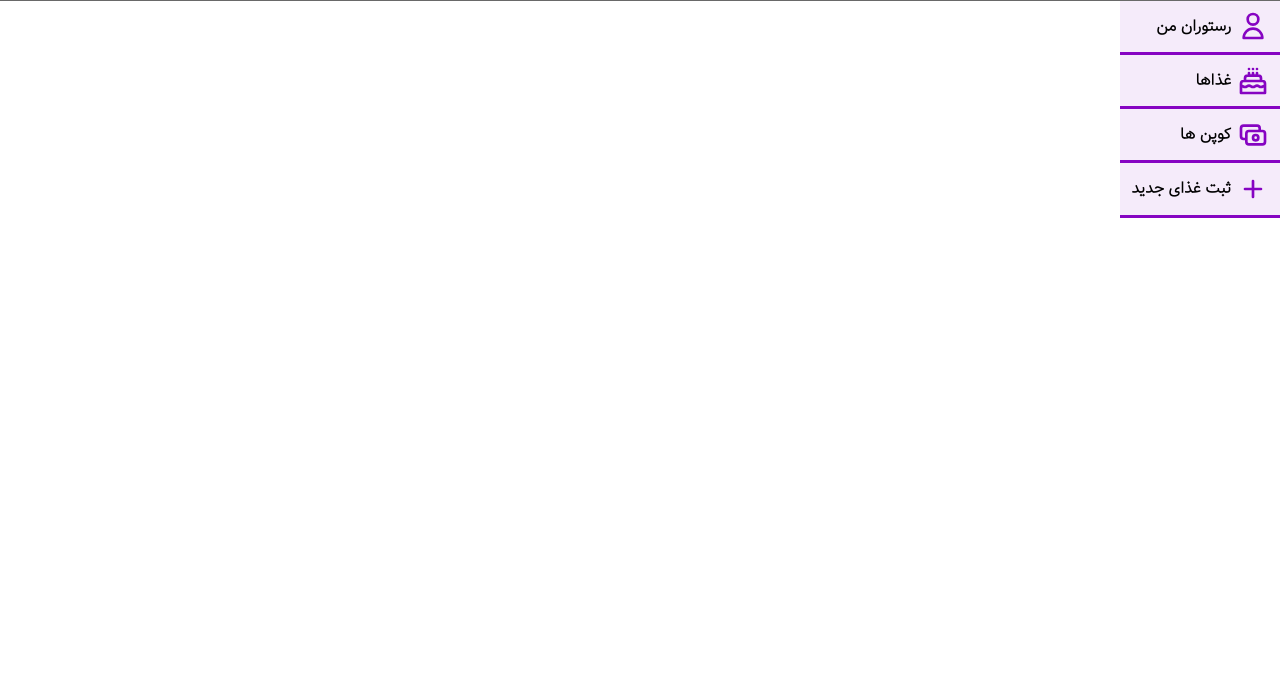
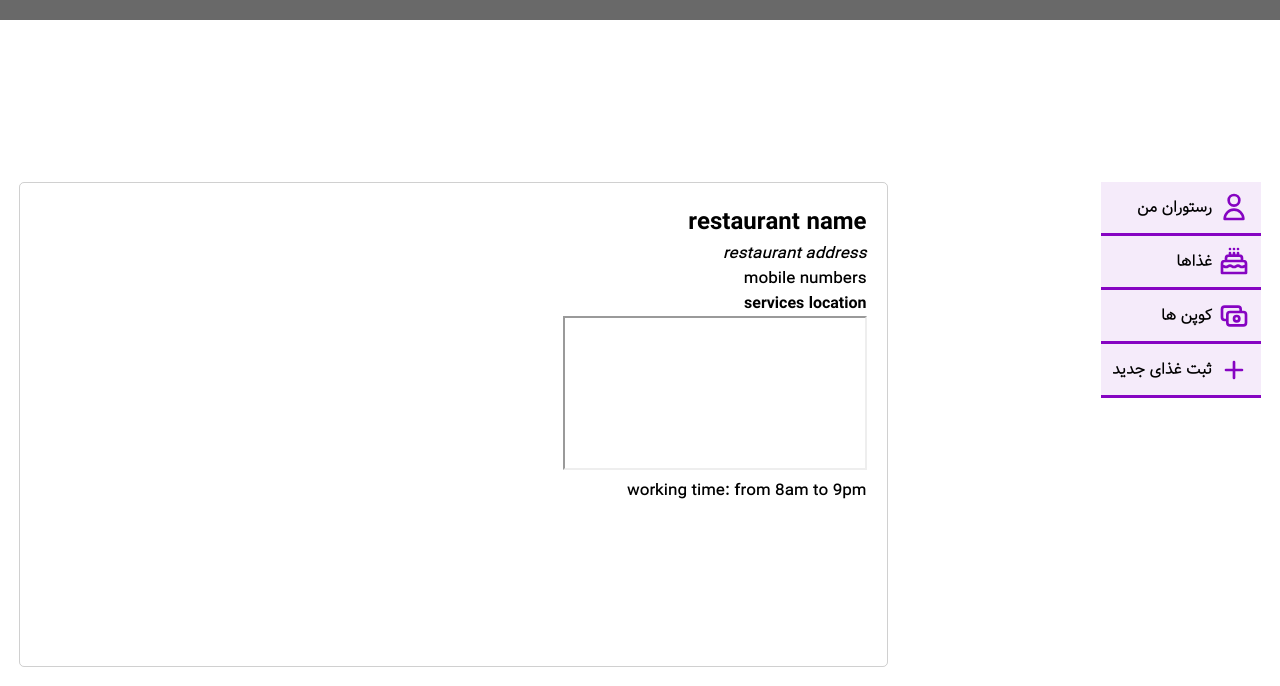
Before and after one commit to Hassan-Saleh9524/Restaurant, a React app: page / in a window 1280 px wide. Shown: the part 114-800 px from the top of the page. Built offline with nearby package versions, Linux system fonts and the light colour scheme; grey boxes are pictures that could not be loaded; a web font is replaced by a local one.

Commit message:
add myRestaurant section base structure

```diff
--- a/src/components/admin-frontend/AdminFrontend.css
+++ b/src/components/admin-frontend/AdminFrontend.css
@@ -1,8 +1,8 @@
 .admin-main {
     display: flex;
-    flex-flow: column nowrap;
-    align-items: center;
+    flex-flow: row wrap;
     height: 100vh;
+    justify-content: center;
 }
 .admin-main .admin-header {
     display: flex;
--- a/src/components/admin-frontend/AdminFrontend.js
+++ b/src/components/admin-frontend/AdminFrontend.js
@@ -1,5 +1,6 @@
 import AdminSignUp from './AdminSignUp/AdminSignUp';
 import AdminPanel from './AdminPanel/AdminPanel';
+import MyRestaurantSection from './AdminPanel/MyRestaurantSection';
 import './AdminFrontend.css';
 
 export default function AdminFrontend() {
@@ -9,7 +10,11 @@ export default function AdminFrontend() {
         <h1>ثبت نام مدیر رستوران</h1>
         </header>
         <AdminSignUp />
+
+        <div className="panel-section-container">
         <AdminPanel />
+        <MyRestaurantSection />
+        </div>
        </main>
     )
 };
--- a/src/components/admin-frontend/AdminPanel/AdminPanel.css
+++ b/src/components/admin-frontend/AdminPanel/AdminPanel.css
@@ -5,7 +5,7 @@
 }
 
 .admin-panel {
-    align-self: flex-start;
+    align-self: stretch;
     height: 100%;
 }
 .admin-panel .hero-icons {
@@ -33,3 +33,16 @@
     stroke: var(--active-item-color);
     border-color: var(--active-item-color);
 }
+
+.panel-section-container {
+    width: 100%;
+    display: flex;
+    justify-content: space-between;
+    padding: 1.2rem;
+}
+.panel-section-container .my-restaurant {
+    border: 1px solid rgba(128,128,128,.37);
+    border-radius: 5px;
+    padding: 1.3rem;
+    width: 70%;
+}
--- a/src/components/admin-frontend/AdminPanel/AdminPanel.js
+++ b/src/components/admin-frontend/AdminPanel/AdminPanel.js
@@ -2,6 +2,7 @@ import PanelItem from './PanelItem';
 import './AdminPanel.css';
 export default function AdminPanel() {
     return (
+
         <aside className="admin-panel">
             <PanelItem
                         itemTitle="رستوران من"
@@ -20,5 +21,6 @@ export default function AdminPanel() {
                         itemClassName="plusIcon"
                         />
         </aside>
+
     )
 }
--- /dev/null
+++ b/src/components/admin-frontend/AdminPanel/MyRestaurantSection.js
@@ -0,0 +1,23 @@
+export default function MyRestaurantSection(props) {
+
+
+        return (
+            <section className="my-restaurant">
+                <h2>restaurant name</h2>
+                <address>
+                    restaurant address
+                </address>
+                <div>
+                    mobile numbers
+                </div>
+                <div>
+                    <h4>services location</h4>
+                    <iframe title="my services location">map</iframe>
+                </div>
+                <div>
+                    working time: <span>from 8am to  9pm</span>
+                </div>
+            </section>
+
+    )
+}
```
